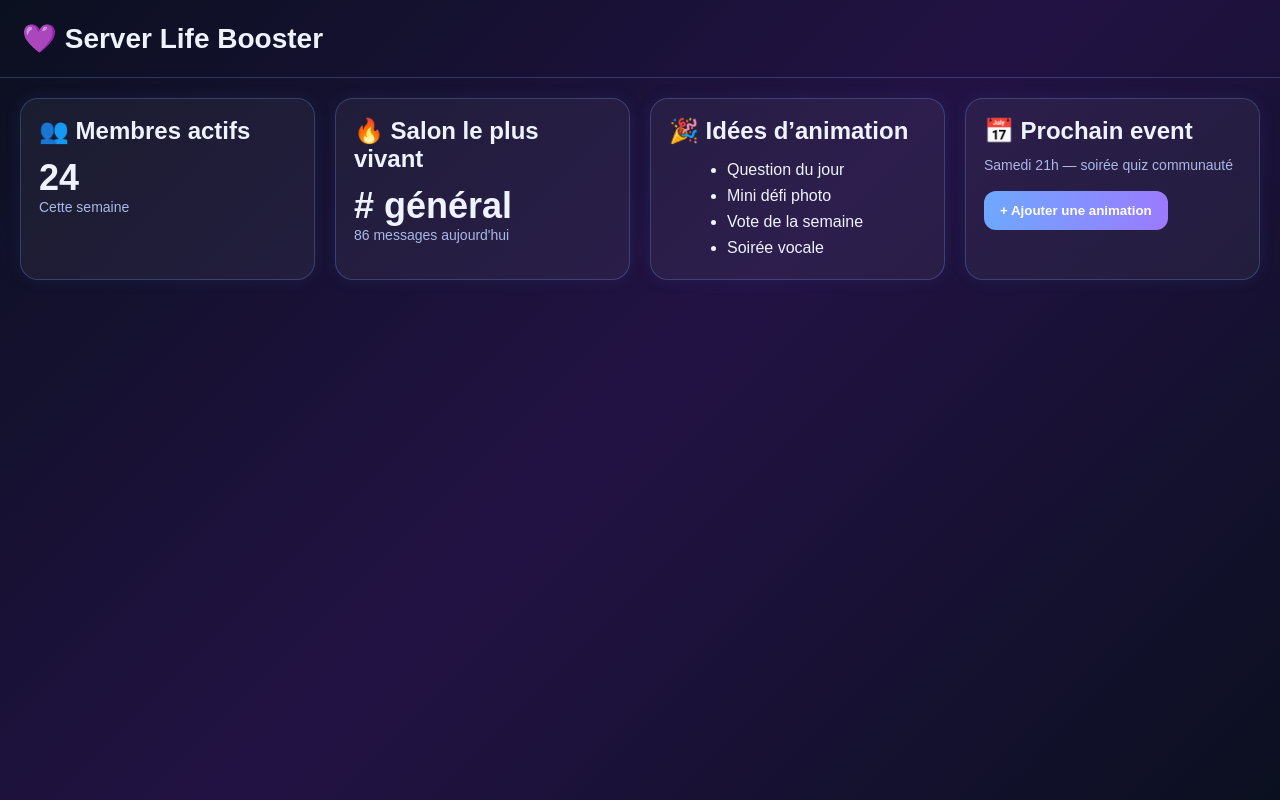
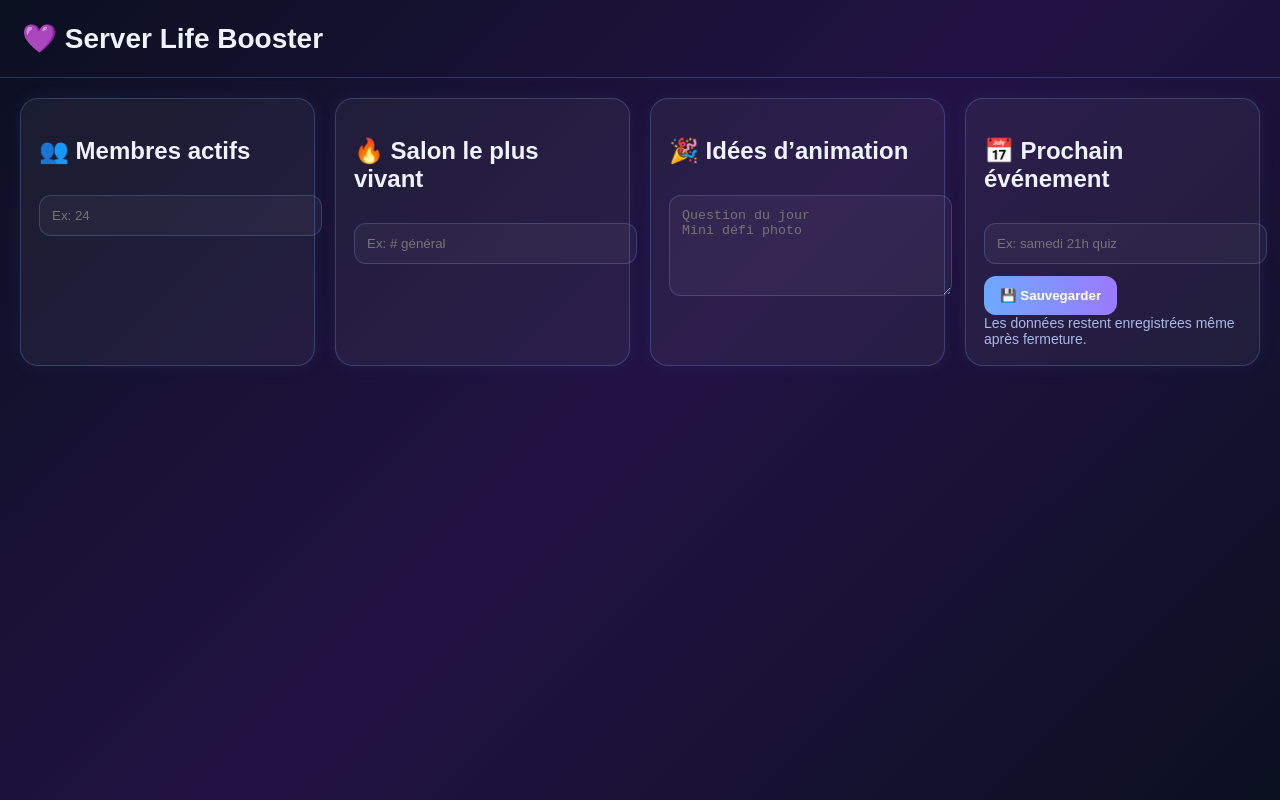
Before and after one commit to kamoraii/dam-shCord, a plain HTML site: page index.html in a window 1280 px wide. Drawn offline with Linux system fonts and the light colour scheme.

Commit message:
Update index.html

```diff
--- a/index.html
+++ b/index.html
@@ -4,23 +4,39 @@
 <meta charset="UTF-8">
 <meta name="viewport" content="width=device-width, initial-scale=1.0">
 <title>Server Life Booster</title>
+<link rel="icon" href="icon-512.png">
+<link rel="apple-touch-icon" href="icon-512.png">
+<link rel="manifest" href="manifest.webmanifest">
+<meta name="theme-color" content="#6ea8ff">
+<meta name="apple-mobile-web-app-capable" content="yes">
+<meta name="apple-mobile-web-app-title" content="Server Booster">
 <style>
 :root{
- --bg1:#0b1020; --bg2:#221244; --panel:rgba(255,255,255,.05);
- --line:rgba(120,170,255,.25); --text:#eef3ff; --muted:#aab8e8;
+ --bg1:#0b1020;
+ --bg2:#221244;
+ --panel:rgba(255,255,255,.05);
+ --line:rgba(120,170,255,.25);
+ --text:#eef3ff;
+ --muted:#aab8e8;
 }
 body{
- margin:0; font-family:Arial,sans-serif; color:var(--text);
+ margin:0;
+ font-family:Arial,sans-serif;
+ color:var(--text);
  background:linear-gradient(135deg,var(--bg1),var(--bg2),var(--bg1));
  min-height:100vh;
 }
 header{
- padding:22px; font-size:28px; font-weight:700;
+ padding:22px;
+ font-size:28px;
+ font-weight:700;
  border-bottom:1px solid var(--line);
 }
 .container{
- display:grid; grid-template-columns:repeat(auto-fit,minmax(260px,1fr));
- gap:20px; padding:20px;
+ display:grid;
+ grid-template-columns:repeat(auto-fit,minmax(260px,1fr));
+ gap:20px;
+ padding:20px;
 }
 .card{
  background:var(--panel);
@@ -29,15 +45,28 @@ header{
  padding:18px;
  box-shadow:0 0 18px rgba(120,170,255,.08);
 }
-h2{margin:0 0 12px}
-.stat{font-size:36px;font-weight:800}
-.small{color:var(--muted);font-size:14px}
-ul{margin:8px 0 0 18px}
-li{padding:4px 0}
+input, textarea{
+ width:100%;
+ padding:12px;
+ border-radius:12px;
+ border:1px solid var(--line);
+ background:rgba(255,255,255,.04);
+ color:white;
+ margin-top:10px;
+}
 button{
- padding:12px 16px; border:none; border-radius:12px;
+ margin-top:12px;
+ padding:12px 16px;
+ border:none;
+ border-radius:12px;
  background:linear-gradient(90deg,#6ea8ff,#9b7aff);
- color:white; font-weight:700;
+ color:white;
+ font-weight:700;
+ cursor:pointer;
+}
+.small{
+ color:var(--muted);
+ font-size:14px;
 }
 </style>
 </head>
@@ -46,29 +75,37 @@ button{
 <div class="container">
   <div class="card">
     <h2>👥 Membres actifs</h2>
-    <div class="stat">24</div>
-    <div class="small">Cette semaine</div>
+    <input id="members" placeholder="Ex: 24">
   </div>
   <div class="card">
     <h2>🔥 Salon le plus vivant</h2>
-    <div class="stat"># général</div>
-    <div class="small">86 messages aujourd'hui</div>
+    <input id="channel" placeholder="Ex: # général">
   </div>
   <div class="card">
     <h2>🎉 Idées d’animation</h2>
-    <ul>
-      <li>Question du jour</li>
-      <li>Mini défi photo</li>
-      <li>Vote de la semaine</li>
-      <li>Soirée vocale</li>
-    </ul>
+    <textarea id="ideas" rows="5" placeholder="Question du jour&#10;Mini défi photo"></textarea>
   </div>
   <div class="card">
-    <h2>📅 Prochain event</h2>
-    <div class="small">Samedi 21h — soirée quiz communauté</div>
-    <br>
-    <button>+ Ajouter une animation</button>
+    <h2>📅 Prochain événement</h2>
+    <input id="event" placeholder="Ex: samedi 21h quiz">
+    <button onclick="saveData()">💾 Sauvegarder</button>
+    <div class="small">Les données restent enregistrées même après fermeture.</div>
   </div>
 </div>
+<script>
+function saveData() {
+  localStorage.setItem("members", document.getElementById("members").value);
+  localStorage.setItem("channel", document.getElementById("channel").value);
+  localStorage.setItem("ideas", document.getElementById("ideas").value);
+  localStorage.setItem("event", document.getElementById("event").value);
+  alert("Données sauvegardées");
+}
+window.onload = function () {
+  document.getElementById("members").value = localStorage.getItem("members") || "";
+  document.getElementById("channel").value = localStorage.getItem("channel") || "";
+  document.getElementById("ideas").value = localStorage.getItem("ideas") || "";
+  document.getElementById("event").value = localStorage.getItem("event") || "";
+};
+</script>
 </body>
 </html>
```
